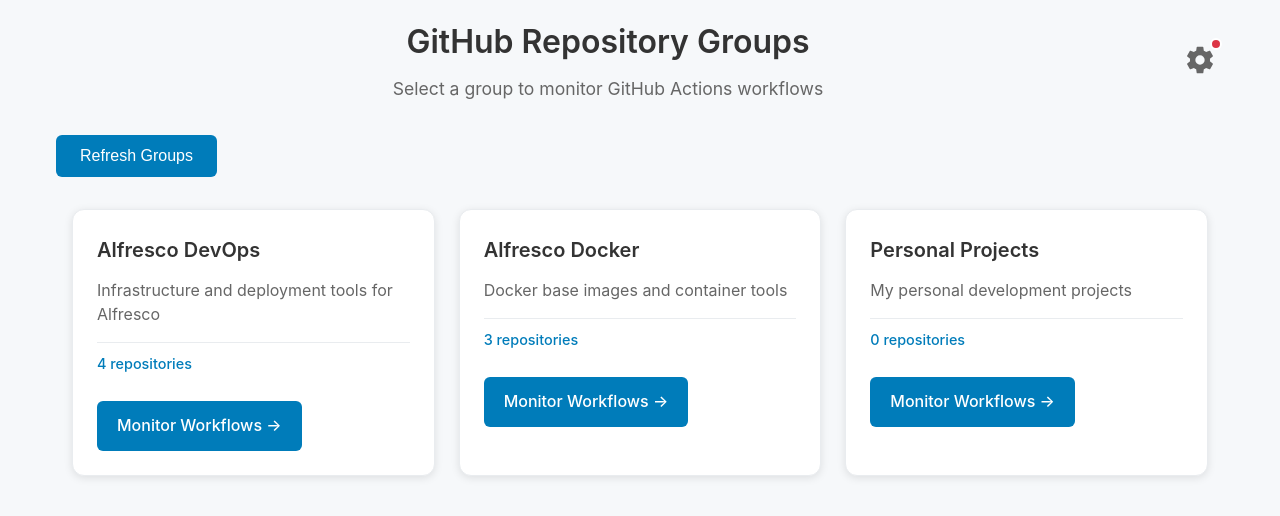
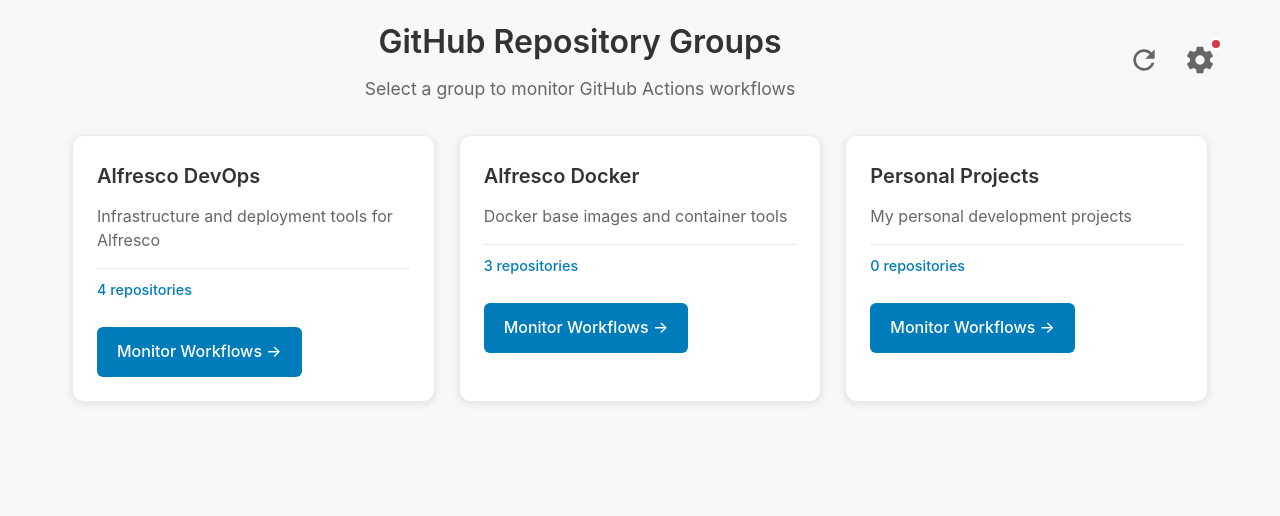
Before and after one commit to gionn/octowatch, a SvelteKit app: page / in a window 1280 px wide. Shown: the top 516 px of the page. Built offline with nearby package versions, Linux system fonts and the light colour scheme.

Commit message:
move refresh button to top right section

```diff
--- a/src/routes/+page.svelte
+++ b/src/routes/+page.svelte
@@ -132,7 +132,12 @@
 				<p>Select a group to monitor GitHub Actions workflows</p>
 			</div>
 			<div class="header-actions">
-				<button class="settings-btn" on:click={openTokenPopup} title="Settings">
+				<button class="action-btn refresh-btn" on:click={handleRefresh} disabled={loading} title={loading ? 'Loading...' : 'Refresh Groups'}>
+					<svg class="refresh-icon" viewBox="0 0 24 24" fill="currentColor">
+						<path d="M17.65,6.35C16.2,4.9 14.21,4 12,4A8,8 0 0,0 4,12A8,8 0 0,0 12,20C15.73,20 18.84,17.45 19.73,14H17.65C16.83,16.33 14.61,18 12,18A6,6 0 0,1 6,12A6,6 0 0,1 12,6C13.66,6 15.14,6.69 16.22,7.78L13,11H20V4L17.65,6.35Z"/>
+					</svg>
+				</button>
+				<button class="action-btn settings-btn" on:click={openTokenPopup} title="Settings">
 					<svg class="gear-icon" viewBox="0 0 24 24" fill="currentColor">
 						<path d="M12,15.5A3.5,3.5 0 0,1 8.5,12A3.5,3.5 0 0,1 12,8.5A3.5,3.5 0 0,1 15.5,12A3.5,3.5 0 0,1 12,15.5M19.43,12.97C19.5,12.65 19.5,12.32 19.5,12C19.5,11.68 19.5,11.35 19.43,11.03L21.54,9.37C21.73,9.22 21.78,8.95 21.66,8.73L19.66,5.27C19.54,5.05 19.27,4.96 19.05,5.05L16.56,6.05C16.04,5.65 15.48,5.32 14.87,5.07L14.5,2.42C14.46,2.18 14.25,2 14,2H10C9.75,2 9.54,2.18 9.5,2.42L9.13,5.07C8.52,5.32 7.96,5.66 7.44,6.05L4.95,5.05C4.73,4.96 4.46,5.05 4.34,5.27L2.34,8.73C2.22,8.95 2.27,9.22 2.46,9.37L4.57,11.03C4.5,11.35 4.5,11.68 4.5,12C4.5,12.32 4.5,12.65 4.57,12.97L2.46,14.63C2.27,14.78 2.22,15.05 2.34,15.27L4.34,18.73C4.46,18.95 4.73,19.03 4.95,18.95L7.44,17.94C7.96,18.34 8.52,18.68 9.13,18.93L9.5,21.58C9.54,21.82 9.75,22 10,22H14C14.25,22 14.46,21.82 14.5,21.58L14.87,18.93C15.48,18.68 16.04,18.34 16.56,17.94L19.05,18.95C19.27,19.03 19.54,18.95 19.66,18.73L21.66,15.27C21.78,15.05 21.73,14.78 21.54,14.63L19.43,12.97Z"/>
 					</svg>
@@ -141,12 +146,6 @@
 			</div>
 		</div>
 	</header>
-
-	<div class="controls">
-		<button class="refresh-btn" on:click={handleRefresh} disabled={loading}>
-			{loading ? 'Loading...' : 'Refresh Groups'}
-		</button>
-	</div>
 
 	{#if loading}
 		<div class="loading">Loading groups...</div>
@@ -281,9 +280,10 @@
 	.header-actions {
 		display: flex;
 		align-items: center;
+		gap: 0.5rem;
 	}
 
-	.settings-btn {
+	.action-btn {
 		position: relative;
 		background: none;
 		border: none;
@@ -294,14 +294,29 @@
 		transition: all 0.2s ease;
 		color: #666;
 		padding: 8px;
+		border-radius: 6px;
 	}
 
-	.settings-btn:hover {
+	.action-btn:hover:not(:disabled) {
 		color: #007cba;
+		background-color: #f8f9fa;
+		transform: scale(1.1);
+	}
+
+	.action-btn:disabled {
+		color: #adb5bd;
+		cursor: not-allowed;
+	}
+
+	.settings-btn:hover:not(:disabled) {
 		transform: rotate(90deg) scale(1.1);
 	}
 
-	.gear-icon {
+	.refresh-btn:hover:not(:disabled) {
+		transform: rotate(360deg) scale(1.1);
+	}
+
+	.gear-icon, .refresh-icon {
 		width: 32px;
 		height: 32px;
 	}
@@ -353,30 +368,7 @@
 		font-family: 'SF Mono', Monaco, 'Cascadia Code', 'Roboto Mono', Consolas, 'Courier New', monospace;
 	}
 
-	.controls {
-		margin-bottom: 1rem;
-	}
 
-	.refresh-btn {
-		background: #007cba;
-		color: white;
-		border: none;
-		padding: 0.75rem 1.5rem;
-		border-radius: 6px;
-		cursor: pointer;
-		font-size: 1rem;
-		transition: all 0.2s ease;
-	}
-
-	.refresh-btn:hover:not(:disabled) {
-		background: #005a8b;
-		transform: translateY(-1px);
-	}
-
-	.refresh-btn:disabled {
-		background: #6c757d;
-		cursor: not-allowed;
-	}
 
 	.groups-container {
 		max-width: 1200px;
```
